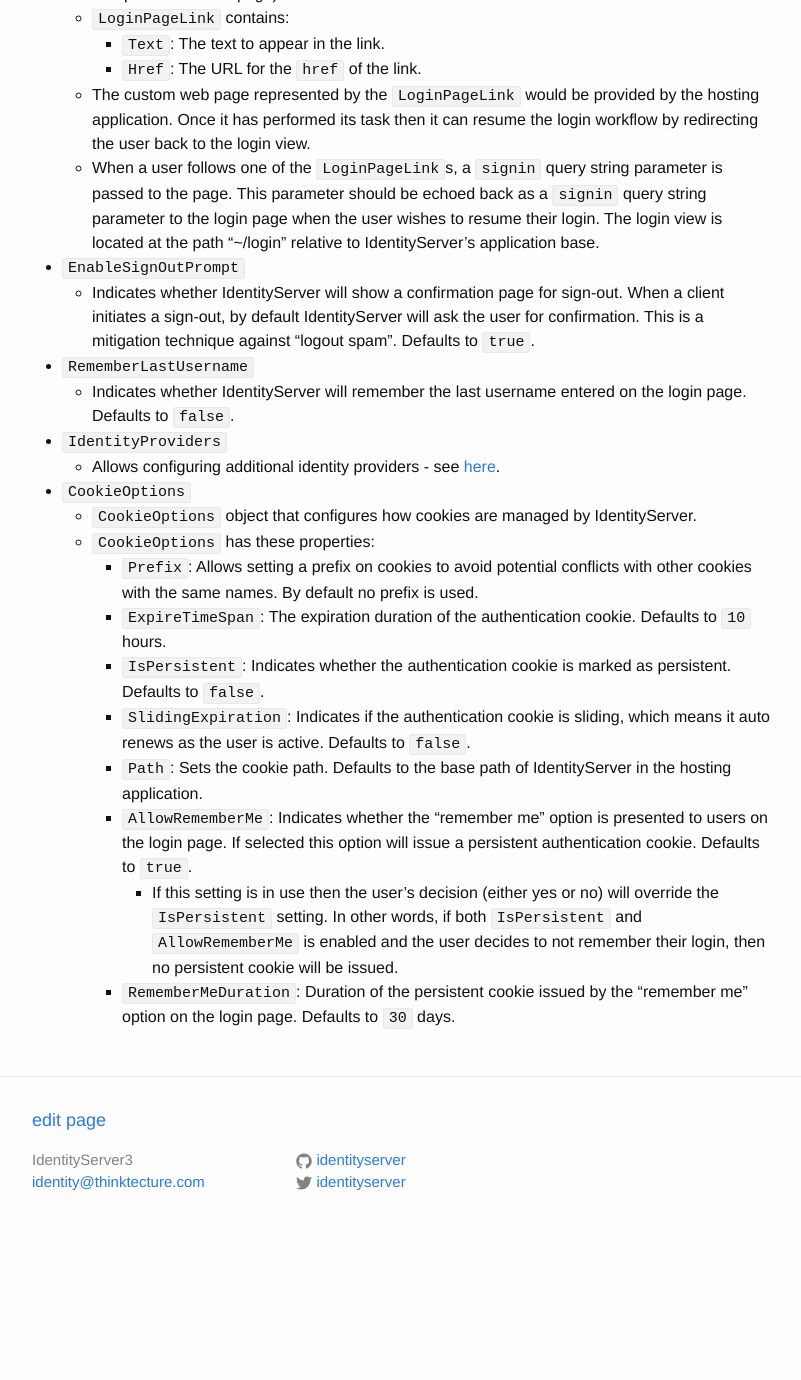
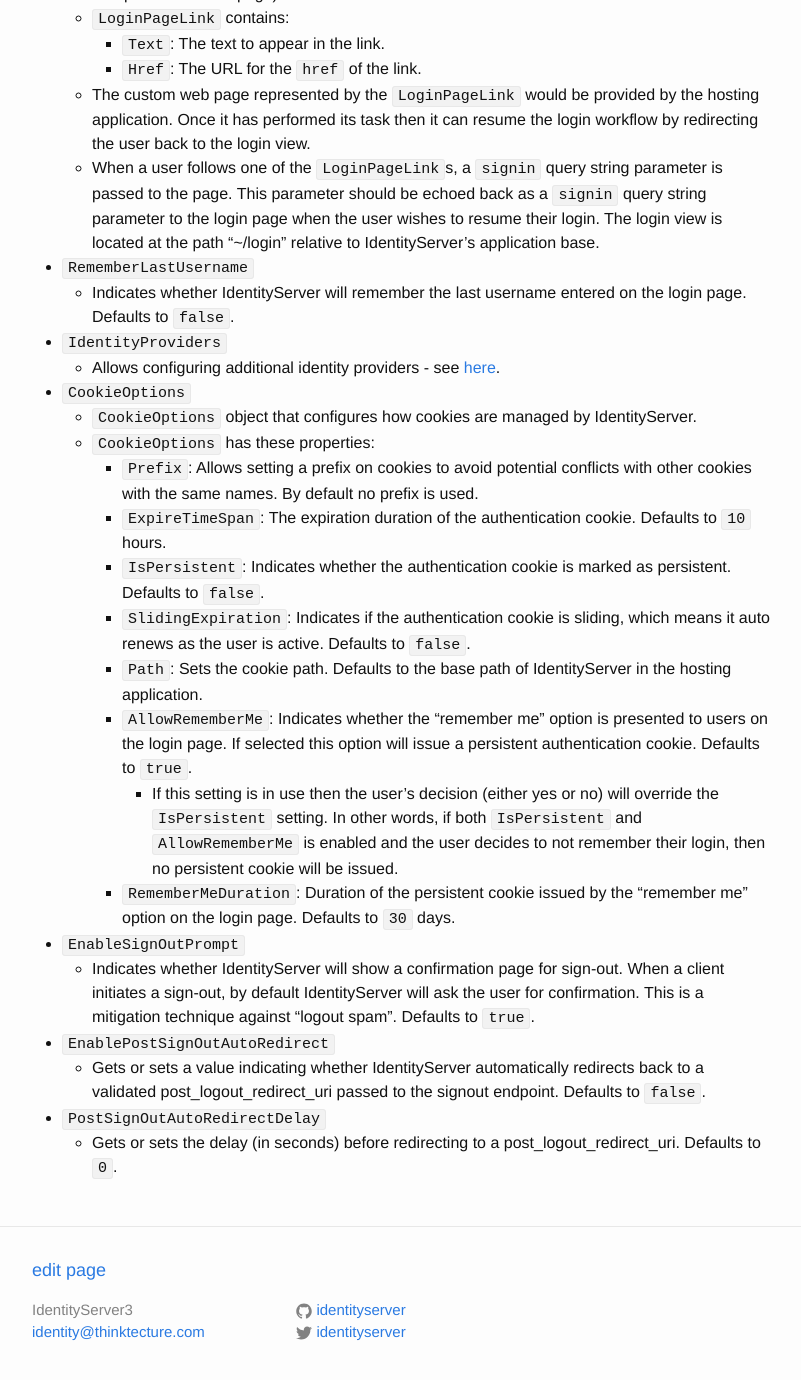
Before and after one commit to IdentityServer/Documentation, a Jekyll site: the page built from docs/configuration/authenticationOptions.md, in a window 1280 px wide and 1400 px high, scrolled down 527 px. Shown: the top 1380 px of the window, without its empty margins (238-1039 px from the left). Built offline with Jekyll 4.4.1, drawn with Linux system fonts in a browser that asks for light colours; Markdown is read by kramdown in place of the engine named in the settings; before the commit the page ends 1781 px from its top, so only the background shows below that.

Commit message:
Update authenticationOptions.md

```diff
--- a/docs/configuration/authenticationOptions.md
+++ b/docs/configuration/authenticationOptions.md
@@ -36,3 +34,9 @@ The `AuthenticationOptions` is a property on the `IdentityServerOptions` to cust
        * `AllowRememberMe`: Indicates whether the "remember me" option is presented to users on the login page. If selected this option will issue a persistent authentication cookie. Defaults to `true`.
           * If this setting is in use then the user's decision (either yes or no) will override the `IsPersistent` setting. In other words, if both `IsPersistent` and `AllowRememberMe` is enabled and the user decides to not remember their login, then no persistent cookie will be issued.
        * `RememberMeDuration`: Duration of the persistent cookie issued by the "remember me" option on the login page. Defaults to `30` days.
+* `EnableSignOutPrompt`
+   * Indicates whether IdentityServer will show a confirmation page for sign-out. When a client initiates a sign-out, by default IdentityServer will ask the user for confirmation. This is a mitigation technique against "logout spam". Defaults to `true`.
+* `EnablePostSignOutAutoRedirect`
+  * Gets or sets a value indicating whether IdentityServer automatically redirects back to a validated post_logout_redirect_uri passed to the signout endpoint. Defaults to `false`.
+* `PostSignOutAutoRedirectDelay`
+  * Gets or sets the delay (in seconds) before redirecting to a post_logout_redirect_uri. Defaults to `0`.
```
Also changed, not shown: other parts of docs/configuration/authenticationOptions.md (+0 -2 lines).
